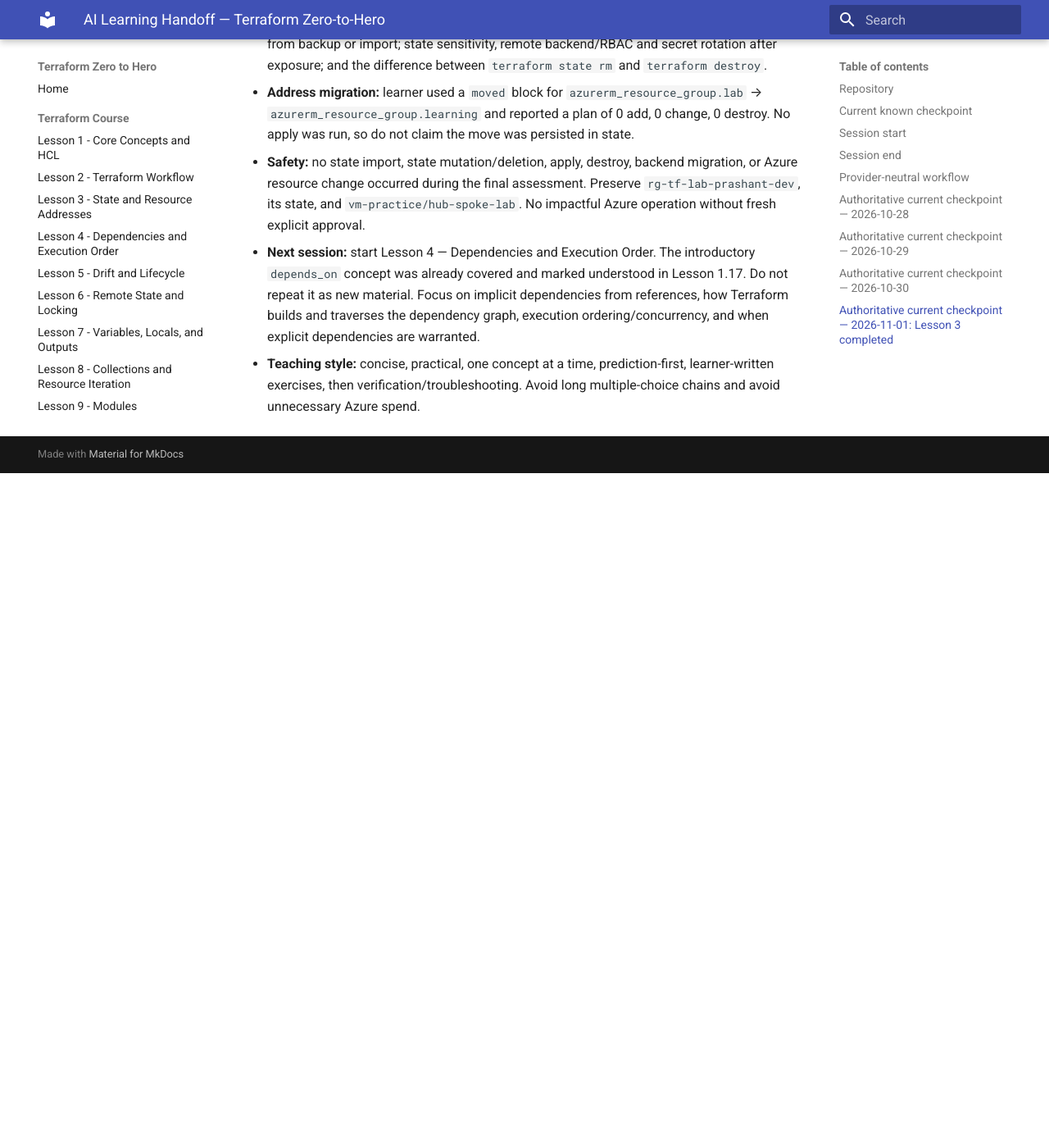
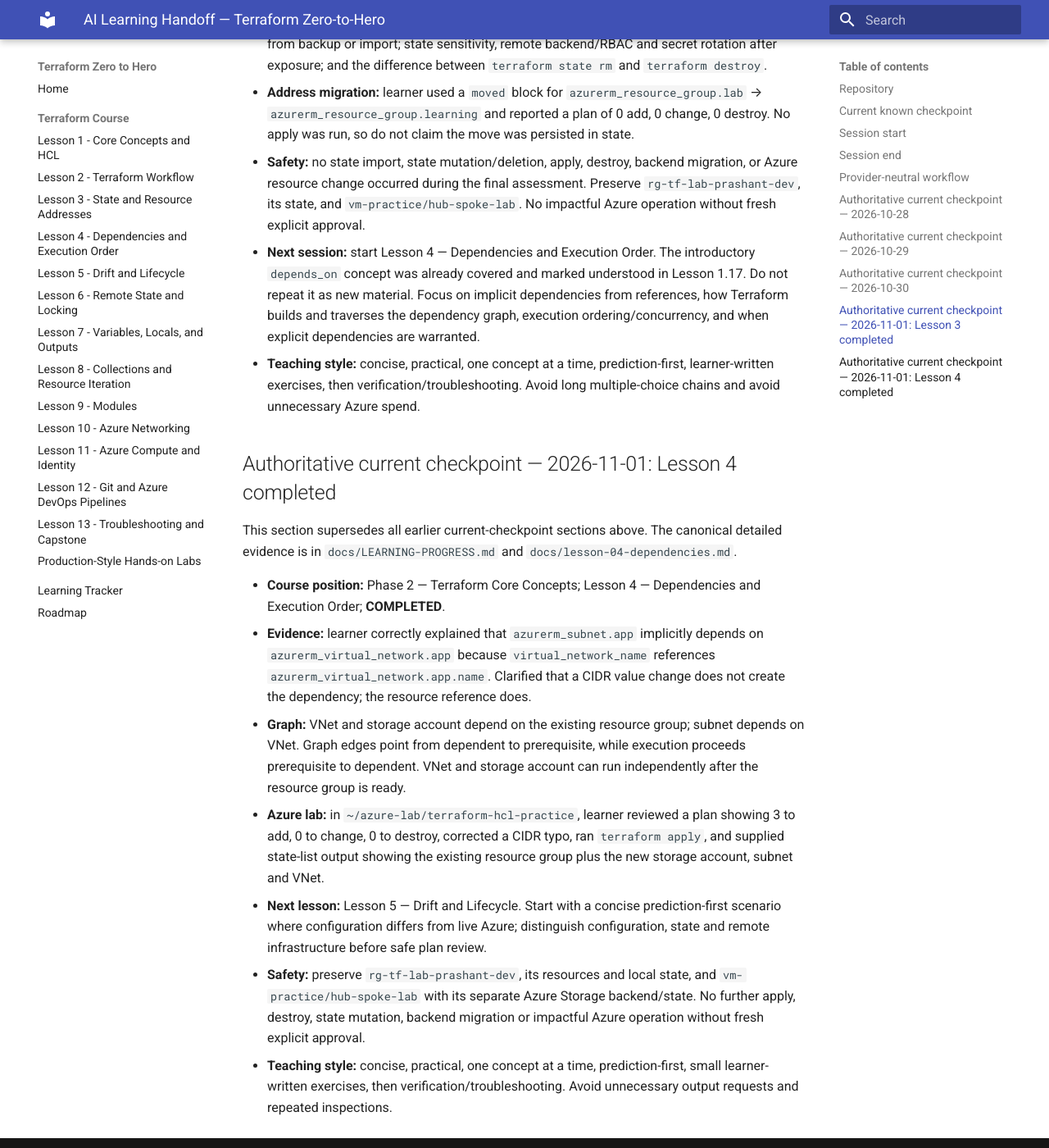
Before and after one commit to pshewale-dev/terraform-azure-lab, an MkDocs documentation site: the page built from docs/AI-LEARNING-HANDOFF.md, in a window 1280 px wide and 1400 px high, scrolled down 4651 px. Shown: the whole window at 82% size. Built offline with MkDocs 1.6.1 and Material for MkDocs 9.7.7, drawn with Linux system fonts in a browser that asks for light colours; before the commit the page ends 5228 px from its top, so only the background shows below that.

Commit message:
Align AI handoff with completed Lesson 4 checkpoint

```diff
--- a/docs/AI-LEARNING-HANDOFF.md
+++ b/docs/AI-LEARNING-HANDOFF.md
@@ -90,3 +90,16 @@ This section supersedes all earlier current-checkpoint sections above. Use `docs
 - **Safety:** no state import, state mutation/deletion, apply, destroy, backend migration, or Azure resource change occurred during the final assessment. Preserve `rg-tf-lab-prashant-dev`, its state, and `vm-practice/hub-spoke-lab`. No impactful Azure operation without fresh explicit approval.
 - **Next session:** start Lesson 4 — Dependencies and Execution Order. The introductory `depends_on` concept was already covered and marked understood in Lesson 1.17. Do not repeat it as new material. Focus on implicit dependencies from references, how Terraform builds and traverses the dependency graph, execution ordering/concurrency, and when explicit dependencies are warranted.
 - **Teaching style:** concise, practical, one concept at a time, prediction-first, learner-written exercises, then verification/troubleshooting. Avoid long multiple-choice chains and avoid unnecessary Azure spend.
+
+
+## Authoritative current checkpoint — 2026-11-01: Lesson 4 completed
+
+This section supersedes all earlier current-checkpoint sections above. The canonical detailed evidence is in `docs/LEARNING-PROGRESS.md` and `docs/lesson-04-dependencies.md`.
+
+- **Course position:** Phase 2 — Terraform Core Concepts; Lesson 4 — Dependencies and Execution Order; **COMPLETED**.
+- **Evidence:** learner correctly explained that `azurerm_subnet.app` implicitly depends on `azurerm_virtual_network.app` because `virtual_network_name` references `azurerm_virtual_network.app.name`. Clarified that a CIDR value change does not create the dependency; the resource reference does.
+- **Graph:** VNet and storage account depend on the existing resource group; subnet depends on VNet. Graph edges point from dependent to prerequisite, while execution proceeds prerequisite to dependent. VNet and storage account can run independently after the resource group is ready.
+- **Azure lab:** in `~/azure-lab/terraform-hcl-practice`, learner reviewed a plan showing 3 to add, 0 to change, 0 to destroy, corrected a CIDR typo, ran `terraform apply`, and supplied state-list output showing the existing resource group plus the new storage account, subnet and VNet.
+- **Next lesson:** Lesson 5 — Drift and Lifecycle. Start with a concise prediction-first scenario where configuration differs from live Azure; distinguish configuration, state and remote infrastructure before safe plan review.
+- **Safety:** preserve `rg-tf-lab-prashant-dev`, its resources and local state, and `vm-practice/hub-spoke-lab` with its separate Azure Storage backend/state. No further apply, destroy, state mutation, backend migration or impactful Azure operation without fresh explicit approval.
+- **Teaching style:** concise, practical, one concept at a time, prediction-first, small learner-written exercises, then verification/troubleshooting. Avoid unnecessary output requests and repeated inspections.
```
